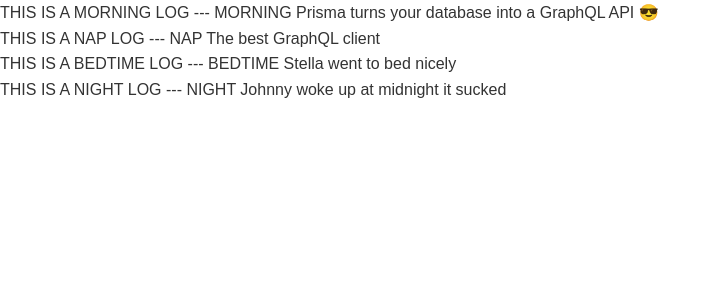
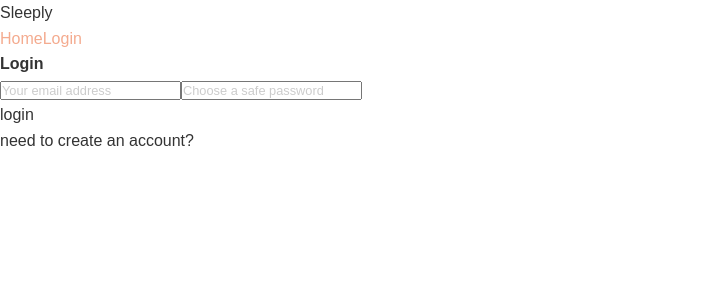
Before and after one commit to djlabbe/sleeply-client, a React (Create React App) app: page /login in a window 1280 px wide. Shown: the top 300 px of the page, without its empty margins (0-721 px from the left). Built offline with nearby package versions, Linux system fonts and the light colour scheme; a web font is replaced by a local one.

Commit message:
connect client and servergit add .

```diff
--- a/package.json
+++ b/package.json
@@ -4,10 +4,12 @@
   "private": true,
   "dependencies": {
     "apollo-boost": "^0.4.3",
+    "apollo-link-context": "^1.0.18",
     "graphql": "^14.4.2",
     "react": "^16.8.6",
     "react-apollo": "^2.5.8",
     "react-dom": "^16.8.6",
+    "react-router-dom": "^5.0.1",
     "react-scripts": "3.0.1"
   },
   "scripts": {
--- a/src/components/App.js
+++ b/src/components/App.js
@@ -1,10 +1,23 @@
-import React from 'react';
+import React, { Fragment } from 'react';
+import { BrowserRouter as Router, Route, Switch } from 'react-router-dom';
 import LogList from './LogList';
+import Login from './Login';
+import Header from './Header';
 
 import '../style/App.css';
 
 function App() {
-  return <LogList />;
+  return (
+    <Router>
+      <Fragment>
+        <Header />
+        <Switch>
+          <Route exact path='/' component={LogList} />
+          <Route exact path='/login' component={Login} />
+        </Switch>
+      </Fragment>
+    </Router>
+  );
 }
 
 export default App;
--- /dev/null
+++ b/src/components/Header.js
@@ -0,0 +1,19 @@
+import React, { Component } from 'react';
+import { Link } from 'react-router-dom';
+import { withRouter } from 'react-router';
+
+class Header extends Component {
+  render() {
+    return (
+      <div>
+        <div>
+          <div>Sleeply</div>
+          <Link to='/'>Home</Link>
+          <Link to='/login'>Login</Link>
+        </div>
+      </div>
+    );
+  }
+}
+
+export default withRouter(Header);
--- a/src/components/LogList.js
+++ b/src/components/LogList.js
@@ -3,52 +3,56 @@
 import NapLog from './NapLog';
 import BedTimeLog from './BedTimeLog';
 import NightLog from './NightLog';
+import { Query } from 'react-apollo';
+import gql from 'graphql-tag';
+
+const LOG_QUERY = gql`
+  query {
+    child(id: "cjydlwao002v50759vmyra0mt") {
+      log {
+        entries {
+          id
+          type
+          note
+        }
+      }
+    }
+  }
+`;
 
 class LogList extends Component {
   renderEntry(logEntry) {
-    if (logEntry.type === 'MORNING') {
-      return <MorningLog key={logEntry.id} logEntry={logEntry} />;
-    }
-
-    if (logEntry.type === 'NAP') {
-      return <NapLog key={logEntry.id} logEntry={logEntry} />;
-    }
-
-    if (logEntry.type === 'BEDTIME') {
-      return <BedTimeLog key={logEntry.id} logEntry={logEntry} />;
-    }
-
-    if (logEntry.type === 'NIGHT') {
-      return <NightLog key={logEntry.id} logEntry={logEntry} />;
+    switch (logEntry.type) {
+      case 'MORNING':
+        return <MorningLog key={logEntry.id} logEntry={logEntry} />;
+      case 'NAP':
+        return <NapLog key={logEntry.id} logEntry={logEntry} />;
+      case 'BEDTIME':
+        return <BedTimeLog key={logEntry.id} logEntry={logEntry} />;
+      case 'NIGHT':
+        return <NightLog key={logEntry.id} logEntry={logEntry} />;
+      default:
+        return <div>Error</div>;
     }
   }
 
   render() {
-    const logsToRender = [
-      {
-        id: '1',
-        type: 'MORNING',
-        note: 'Prisma turns your database into a GraphQL API 😎'
-      },
-      {
-        id: '2',
-        type: 'NAP',
-        note: 'The best GraphQL client'
-      },
-      {
-        id: '3',
-        type: 'BEDTIME',
-        note: 'Stella went to bed nicely'
-      },
-      {
-        id: '2',
-        type: 'NIGHT',
-        note: 'Johnny woke up at midnight it sucked'
-      }
-    ];
+    return (
+      <Query query={LOG_QUERY}>
+        {({ loading, error, data }) => {
+          if (loading) return <div>FETCHING</div>;
+          if (error) return <div>ERROR</div>;
 
-    return (
-      <div>{logsToRender.map(logEntry => this.renderEntry(logEntry))}</div>
+          const entriesToRender = data.child.log.entries;
+
+          return (
+            <div>
+              Hello
+              {entriesToRender.map(logEntry => this.renderEntry(logEntry))}
+            </div>
+          );
+        }}
+      </Query>
     );
   }
 }
--- /dev/null
+++ b/src/components/Login.js
@@ -0,0 +1,87 @@
+import React, { Component } from 'react';
+import { AUTH_TOKEN } from '../constants';
+import { Mutation } from 'react-apollo';
+import gql from 'graphql-tag';
+
+const SIGNUP_MUTATION = gql`
+  mutation SignupMutation($name: String!, $email: String!, $password: String!) {
+    signup(name: $name, email: $email, password: $password) {
+      token
+    }
+  }
+`;
+
+const LOGIN_MUTATION = gql`
+  mutation LoginMutation($email: String!, $password: String!) {
+    login(email: $email, password: $password) {
+      token
+    }
+  }
+`;
+
+class Login extends Component {
+  state = {
+    login: true, // switch between Login and SignUp
+    email: '',
+    password: '',
+    name: ''
+  };
+
+  render() {
+    const { login, email, password, name } = this.state;
+    return (
+      <div>
+        <h4>{login ? 'Login' : 'Sign Up'}</h4>
+        <div>
+          {!login && (
+            <input
+              value={name}
+              onChange={e => this.setState({ name: e.target.value })}
+              type='text'
+              placeholder='Your name'
+            />
+          )}
+          <input
+            value={email}
+            onChange={e => this.setState({ email: e.target.value })}
+            type='text'
+            placeholder='Your email address'
+          />
+          <input
+            value={password}
+            onChange={e => this.setState({ password: e.target.value })}
+            type='password'
+            placeholder='Choose a safe password'
+          />
+        </div>
+
+        <div>
+          <Mutation
+            mutation={login ? LOGIN_MUTATION : SIGNUP_MUTATION}
+            variables={{ email, password, name }}
+            onCompleted={data => this._confirm(data)}
+          >
+            {mutation => (
+              <div onClick={mutation}>{login ? 'login' : 'create account'}</div>
+            )}
+          </Mutation>
+          <div onClick={() => this.setState({ login: !login })}>
+            {login ? 'need to create an account?' : 'already have an account?'}
+          </div>
+        </div>
+      </div>
+    );
+  }
+
+  _confirm = async data => {
+    const { token } = this.state.login ? data.login : data.signup;
+    this._saveUserData(token);
+    this.props.history.push(`/`);
+  };
+
+  _saveUserData = token => {
+    localStorage.setItem(AUTH_TOKEN, token);
+  };
+}
+
+export default Login;
--- /dev/null
+++ b/src/constants.js
@@ -0,0 +1 @@
+export const AUTH_TOKEN = 'auth-token';
--- a/src/index.js
+++ b/src/index.js
@@ -1,23 +1,38 @@
 import React from 'react';
 import ReactDOM from 'react-dom';
 import App from './components/App';
+import { BrowserRouter } from 'react-router-dom';
 import { ApolloProvider } from 'react-apollo';
 import { ApolloClient } from 'apollo-client';
 import { createHttpLink } from 'apollo-link-http';
 import { InMemoryCache } from 'apollo-cache-inmemory';
+import { setContext } from 'apollo-link-context';
+import { AUTH_TOKEN } from './constants';
 
 const httpLink = createHttpLink({
   uri: 'http://localhost:4000'
 });
 
+const authLink = setContext((_, { headers }) => {
+  const token = localStorage.getItem(AUTH_TOKEN);
+  return {
+    headers: {
+      ...headers,
+      authorization: token ? `Bearer ${token}` : ''
+    }
+  };
+});
+
 const client = new ApolloClient({
-  link: httpLink,
+  link: authLink.concat(httpLink),
   cache: new InMemoryCache()
 });
 
 ReactDOM.render(
-  <ApolloProvider client={client}>
-    <App />
-  </ApolloProvider>,
+  <BrowserRouter>
+    <ApolloProvider client={client}>
+      <App />
+    </ApolloProvider>
+  </BrowserRouter>,
   document.getElementById('root')
 );
```
Also changed, not shown: 1 other file (tests, documents, lock files or other folders).
